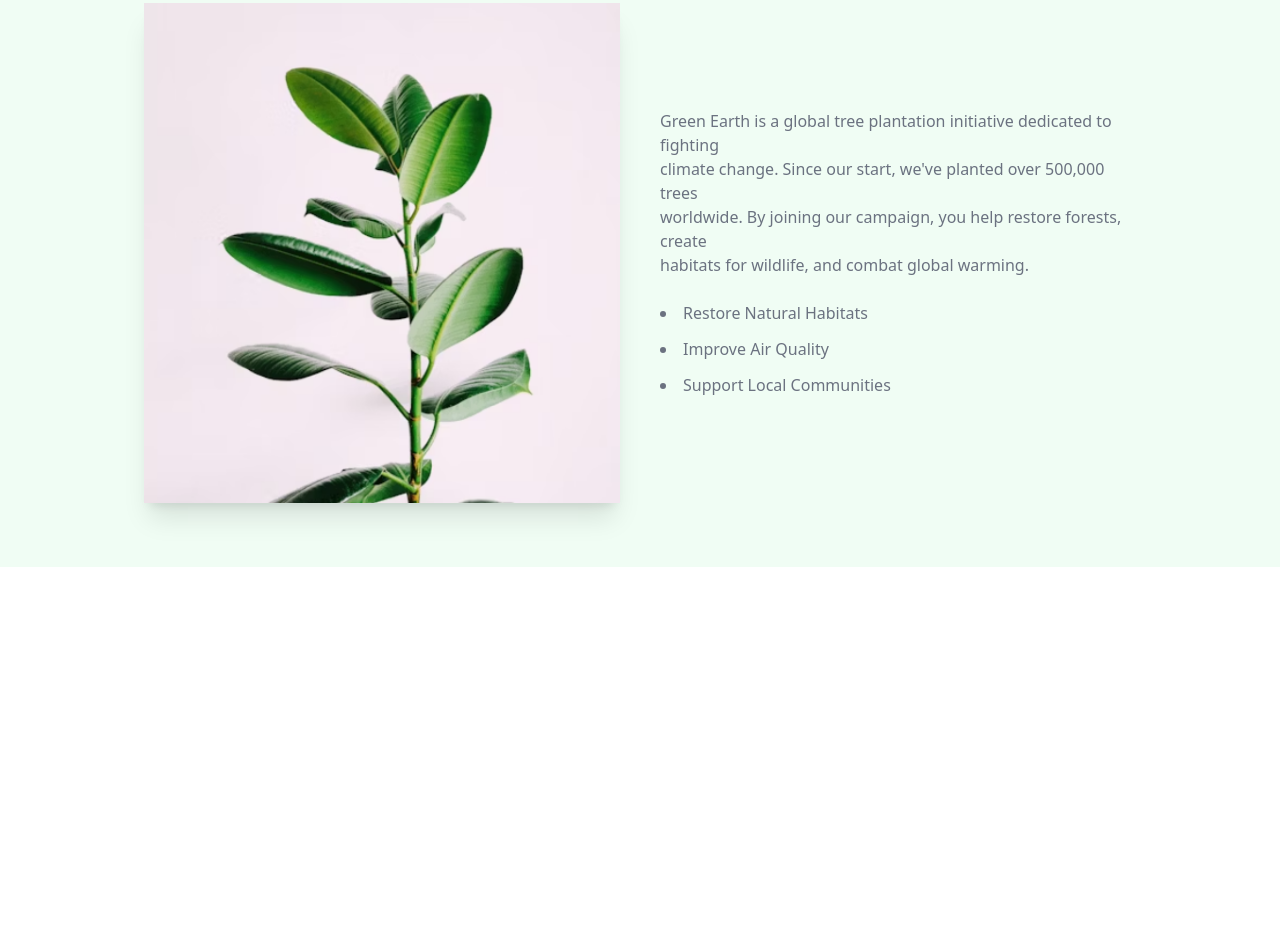
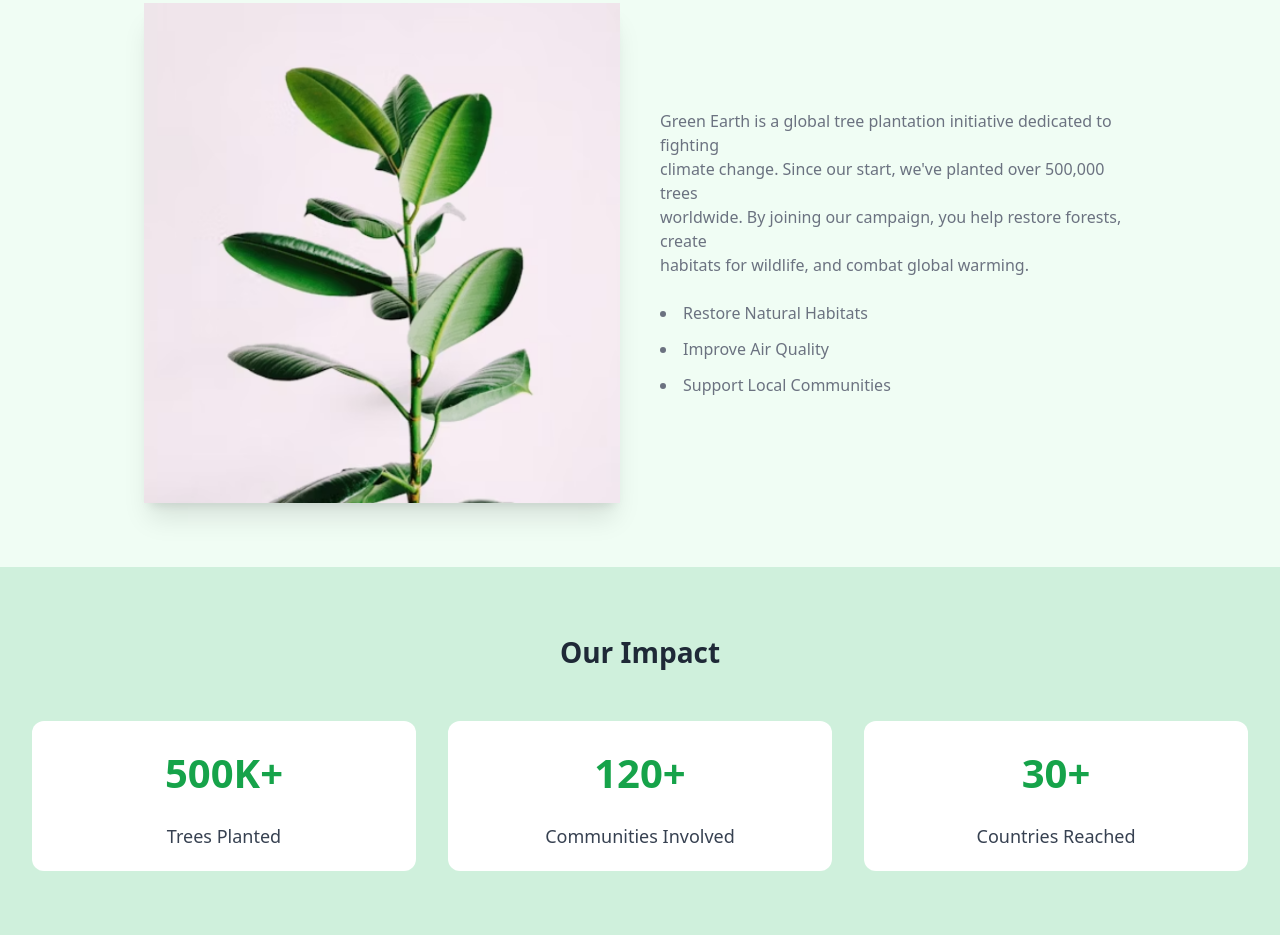
Before and after one commit to Misbah2025/my-assignment-6, a plain HTML site: page index.html in a window 1280 px wide. Shown: the part 617-1552 px from the top of the page. Before the commit the page ends 1184 px from the top, so only its background shows below. Drawn offline with nearby package versions, Linux system fonts and the light colour scheme.

Commit message:
Impact section added

```diff
--- a/index.html
+++ b/index.html
@@ -78,7 +78,36 @@
 </div>
  </div>
 </section>
+     <!-- Impact Section added -->
 
+<section class="w-full bg-[#CFF0DC] py-[64px]">
+ <div class="container mx-auto px-[32px]">
+ <div class="text-center mb-[48px]">
+   <h2 class="text-[28px] font-bold text-gray-800">Our Impact</h2>
+</div>
+  <div class="flex justify-center gap-[32px]">
+
+<div class="w-[390px] h-[150px] p-[40px] rounded-[12px] bg-white flex flex-col items-center justify-center gap-[20px] transition-all duration-900 hover:bg-green-50 hover:shadow-lg">
+<div class="text-green-600 text-[40px] font-bold">500K+</div>
+  <div class="text-gray-700 text-[18px]">Trees Planted</div>
+</div>
+
+
+
+<div class="w-[390px] h-[150px] p-[40px] rounded-[12px] bg-white flex flex-col items-center justify-center gap-[20px] transition-all duration-900 hover:bg-green-50 hover:shadow-lg">
+  <div class="text-green-600 text-[40px] font-bold">120+</div>
+  <div class="text-gray-700 text-[18px]">Communities Involved</div>
+</div>
+
+
+
+ <div class="w-[390px] h-[150px] p-[40px] rounded-[12px] bg-white flex flex-col items-center justify-center gap-[20px] transition-all duration-900 hover:bg-green-50 hover:shadow-lg">
+ <div class="text-green-600 text-[40px] font-bold">30+</div>
+ <div class="text-gray-700 text-[18px]">Countries Reached</div>
+  </div>
+  </div>
+  </div>
+</section>
 
 
 </body>
```
